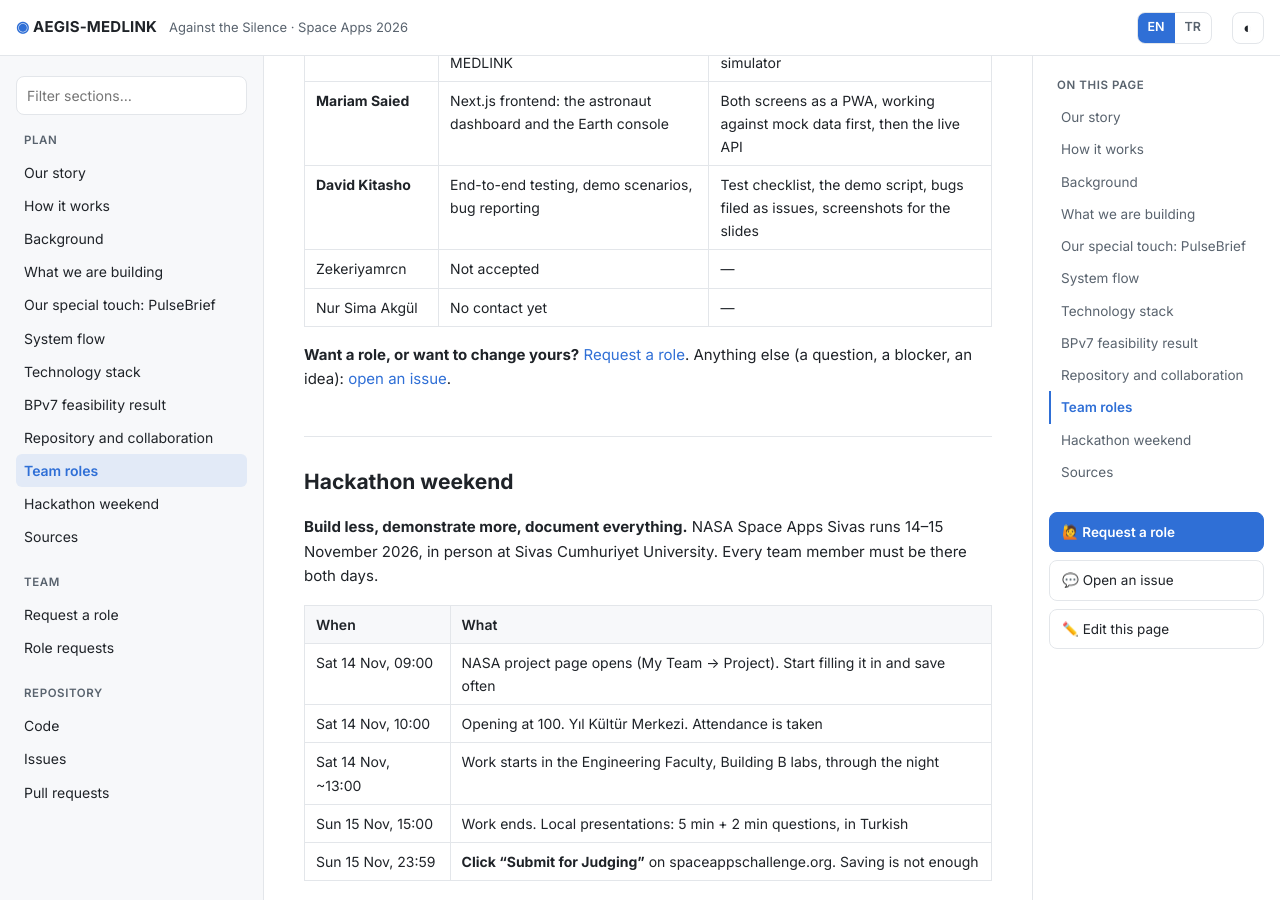
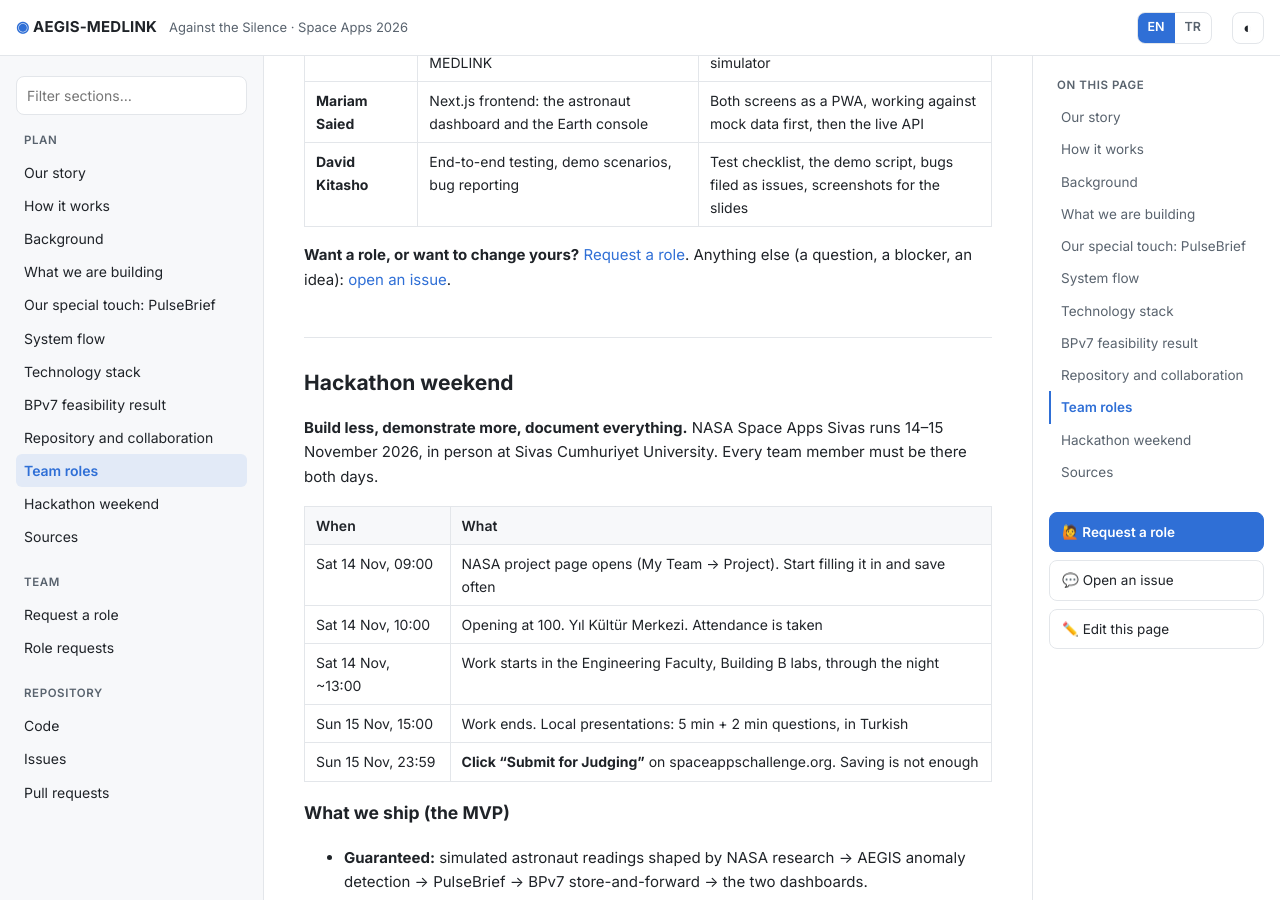
Before and after one commit to Switch256/against-silence26, a Jekyll site: the page built from docs/index.md, in a window 1280 px wide and 900 px high, scrolled down 8368 px. Built offline with Jekyll 4.4.1, drawn with Linux system fonts in a browser that asks for light colours.

Commit message:
docs: remove inactive team members

```diff
--- a/docs/index.md
+++ b/docs/index.md
@@ -190,8 +190,6 @@ Three people, three clear lanes. Each lane plugs into the others through the sha
 | **Asasira Martin** (lead) | FastAPI backend, health-data processing (AEGIS), BLE integration, MEDLINK | Data in → AEGIS alert → PulseBrief → BPv7 delivery, with the blackout simulator |
 | **Mariam Saied** | Next.js frontend: the astronaut dashboard and the Earth console | Both screens as a PWA, working against mock data first, then the live API |
 | **David Kitasho** | End-to-end testing, demo scenarios, bug reporting | Test checklist, the demo script, bugs filed as issues, screenshots for the slides |
-| Zekeriyamrcn | Not accepted | — |
-| Nur Sima Akgül | No contact yet | — |
 
 **Want a role, or want to change yours?** [Request a role](https://github.com/Switch256/against-silence26/issues/new?template=role.yml). Anything else (a question, a blocker, an idea): [open an issue](https://github.com/Switch256/against-silence26/issues/new/choose).
 
```
Also changed, not shown: docs/tr/index.md (+0 -2 lines).
